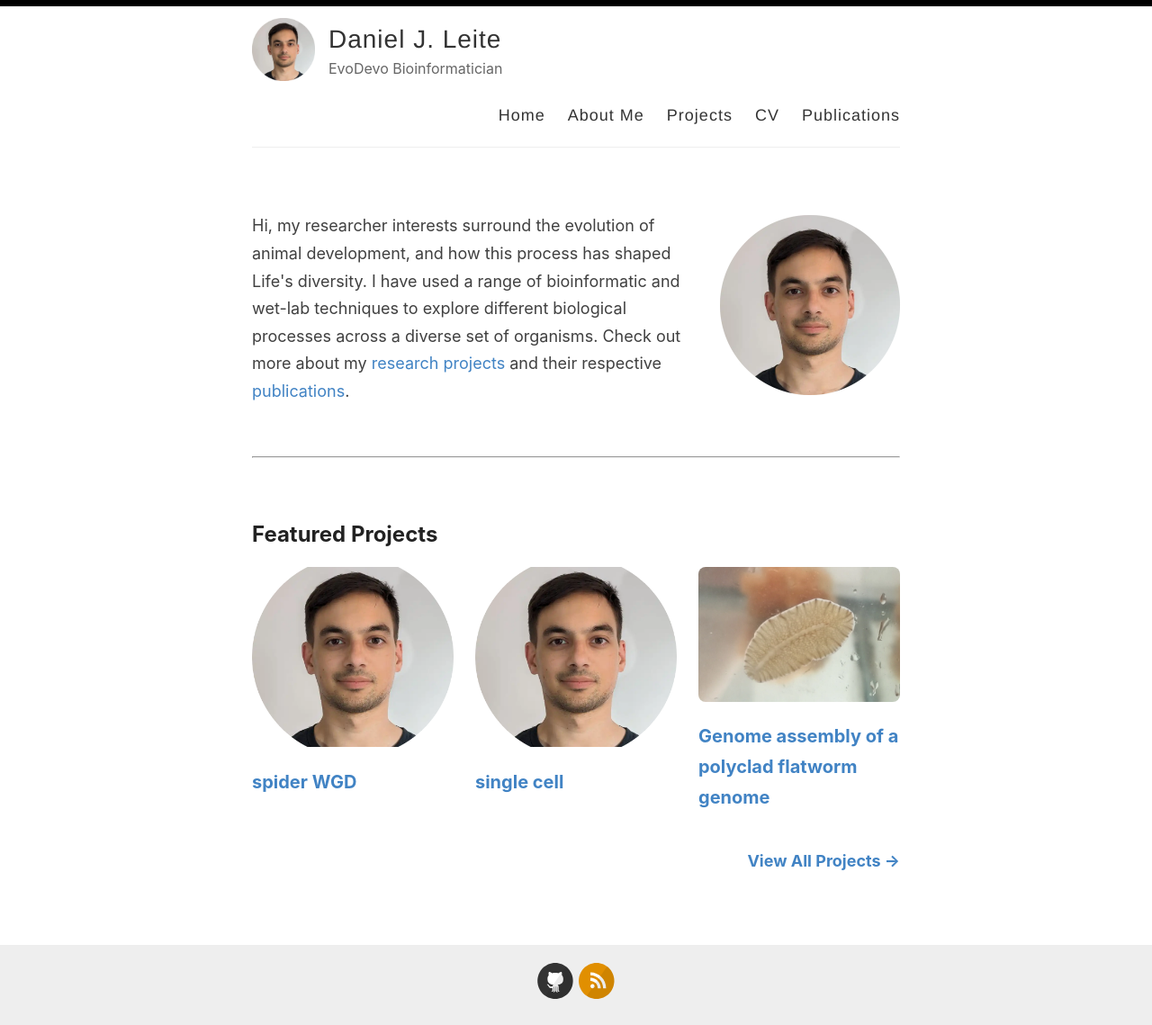
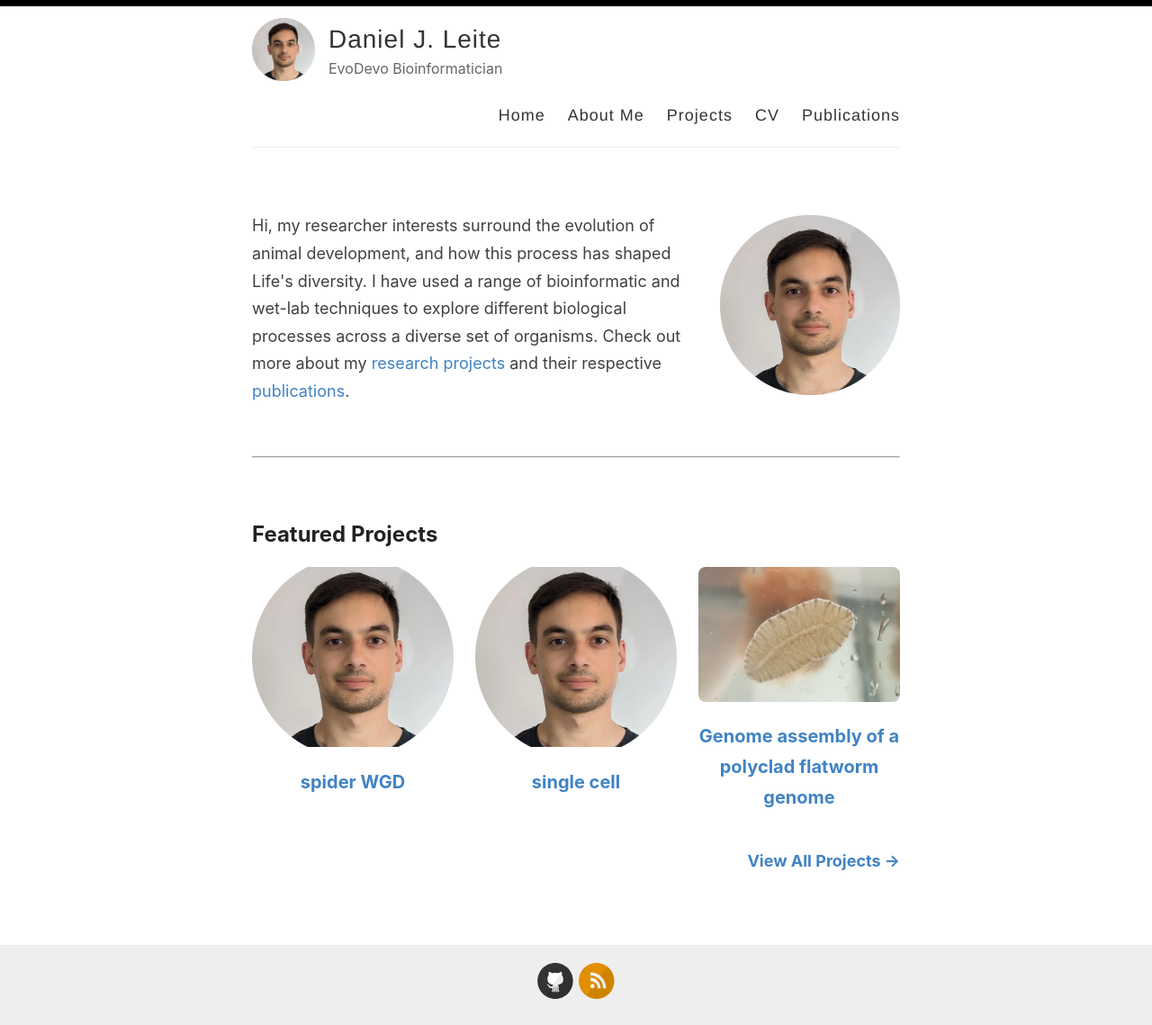
Before and after one commit to djleite/djleite.github.io, a Jekyll site: the page built from index.html, in a window 1280 px wide. Shown: the whole page at 90% size. Built offline with Jekyll 4.4.1, drawn with Linux system fonts in a browser that asks for light colours; the list of posts is cut into pages by our own code.

Commit message:
update landing page

```diff
--- a/index.html
+++ b/index.html
@@ -29,7 +29,7 @@ title: Home
             <img src="{{ site.baseurl }}{{ post.image }}" alt="{{ post.title }}" style="width: 100%; max-height: 200px; object-fit: cover; border-radius: 8px;">
           </a>
         {% endif %}
-        <h3 style="margin-top: 0.75rem;">
+        <h3 style="margin-top: 0.75rem; text-align: center;">
           <a href="{{ site.baseurl }}{{ post.url }}" style="text-decoration: none;">{{ post.title }}</a>
         </h3>
       </div>
```
